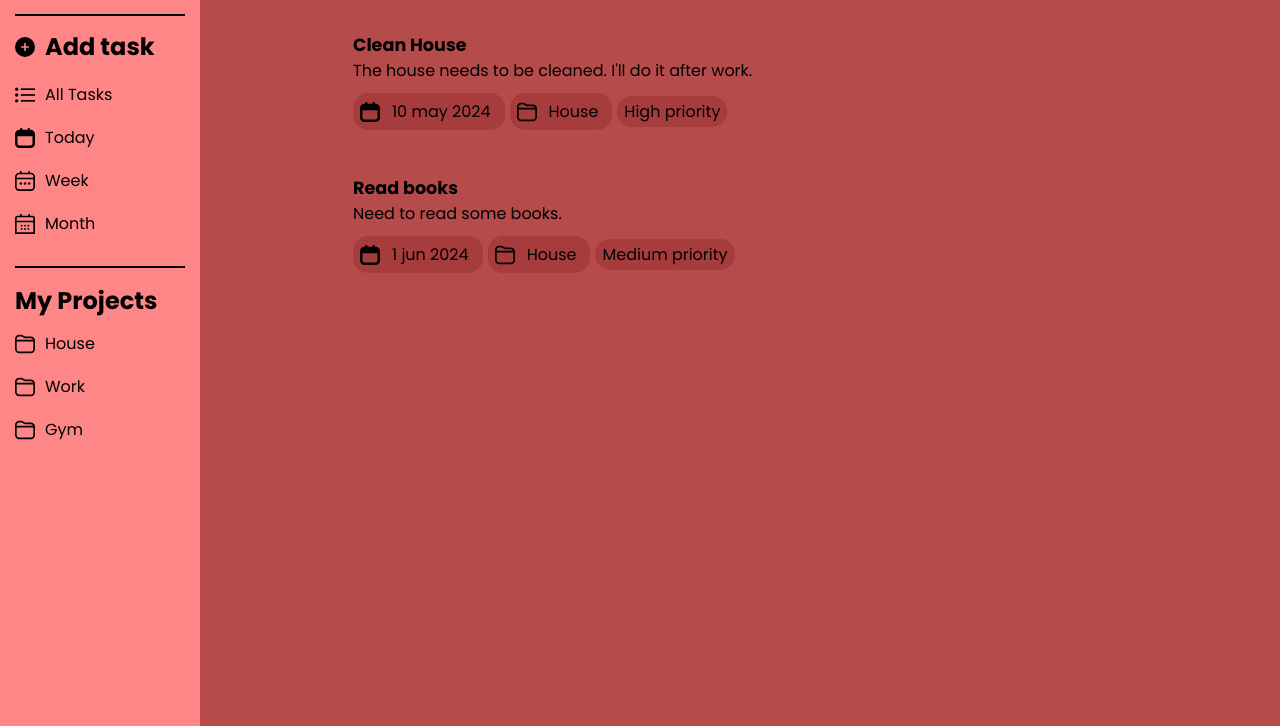
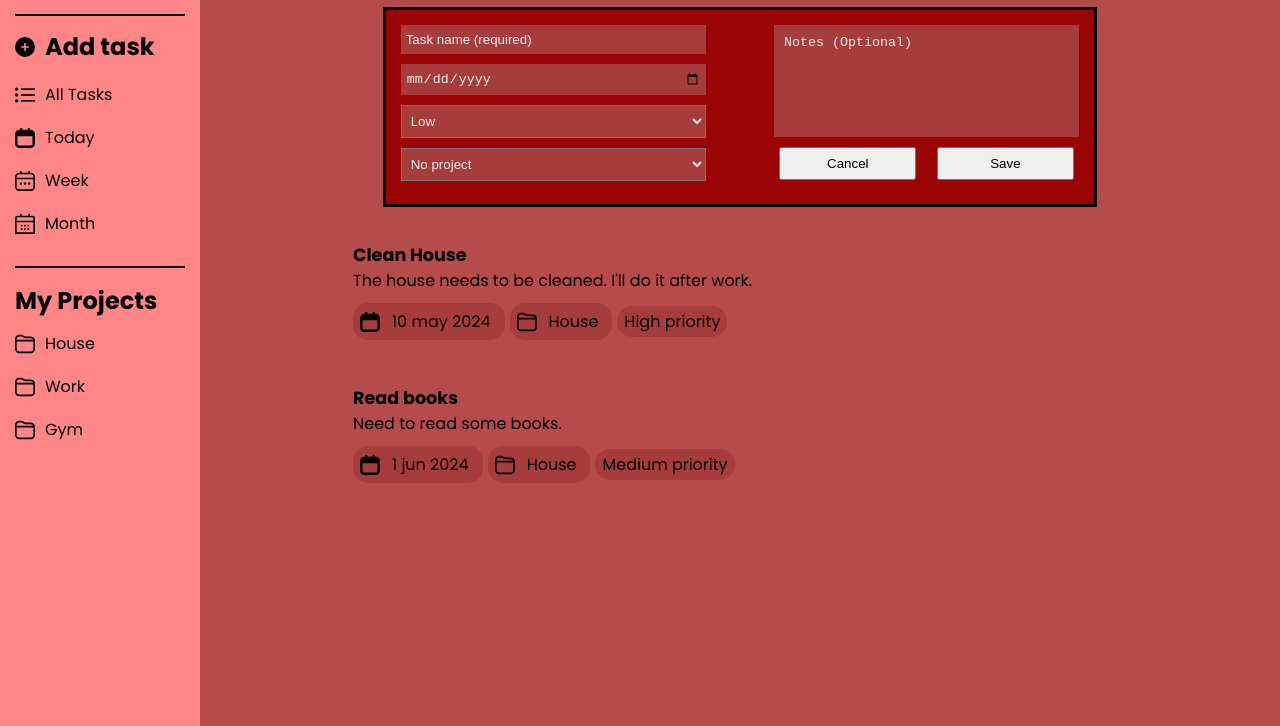
Before and after one commit to Bre323/ToDo-List, a website built with webpack: page src/index.html in a window 1280 px wide. Shown: the part 74-800 px from the top of the page. Built offline with nearby package versions, Linux system fonts and the light colour scheme.

Commit message:
dialog box complete

```diff
--- a/src/index.html
+++ b/src/index.html
@@ -9,6 +9,7 @@
     <link rel="stylesheet" href="./style.css">
     <title>To-Do</title>
 </head>
+
 <body>
     <div class="wrapper">
         <aside>
@@ -66,8 +67,39 @@
                 <h2>All Tasks</h2>
             </div>
 
-            <div class="task-list">
-                <div class="task-item">
+            <ul class="task-list">
+                <dialog open class="modal-box">
+                    <form>
+                        <div class="left-form">
+                            <input type="text" placeholder="Task name (required)" required>
+                            <input type="date" required>
+
+                            <select name="priority" id="priority-input" required>
+                                <option value="low">Low</option>
+                                <option value="medium">Medium</option>
+                                <option value="high">High</option>
+                            </select>
+
+                            <select name="project" id="project-input">
+                                <option value="no-project">No project</option>
+                                <option value="house">House</option>
+                                <option value="work">Work</option>
+                                <option value="gym">Gym</option>
+                            </select>
+                        </div>
+
+                        <div class="right-form">
+                            <textarea name="notes" id="notes" placeholder="Notes (Optional)"></textarea>
+
+                            <div class="form-buttons">
+                                <button id="cancel-button">Cancel</button>
+                                <button id="save-button">Save</button>
+                            </div>
+                        </div>
+                    </form>
+                </dialog>
+
+                <li class="task-item">
                     <p>Clean House</p>
                     <p>The house needs to be cleaned. I'll do it after work.</p>
 
@@ -84,9 +116,9 @@
 
                         <p>High priority</p>
                     </div>
-                </div>
+                </li>
 
-                <div class="task-item">
+                <li class="task-item">
                     <p>Read books</p>
                     <p>Need to read some books.</p>
 
@@ -103,8 +135,8 @@
 
                         <p>Medium priority</p>
                     </div>
-                </div>
-            </div>
+                </li>
+            </ul>
         </main>
     </div>
 </body>
--- a/src/style.css
+++ b/src/style.css
@@ -10,6 +10,7 @@
     --div-active-color: rgb(255, 109, 109);
     --background: rgb(182, 75, 75);
     --info-item: rgb(167, 60, 60);
+    --modal-box-color: rgb(155, 4, 4);
     --font-color: rgb(235, 235, 235);
 }
 
@@ -23,6 +24,8 @@ body {
     display: flex;
 }
 
+
+/* Sidebar Section */
 aside {
     background-color: var(--menu-background);
     width: 20%;
@@ -76,6 +79,8 @@ img {
     background-color: var(--div-active-color);
 }
 
+
+/* Main Section */
 main {
     width: 100%;
     min-width: 450px;
@@ -87,10 +92,74 @@ main .title {
     border-bottom: 1px solid black;
 }
 
+.modal-box {
+    background-color: var(--modal-box-color);
+    position: relative;
+    height: 200px;
+    width: 90%;
+    padding: 15px;
+    margin: 10px auto;
+}
+
+.modal-box > form {
+    display: flex;
+    justify-content: space-between;
+}
+
+form div {
+    width: 45%;
+}
+
+.left-form input,
+.left-form select {
+    background-color: var(--info-item);
+    color: var(--font-color);
+    padding: 7px 5px;
+}
+
+input,
+textarea {
+    border: none;
+}
+
+input::placeholder,
+textarea::placeholder {
+    color: var(--font-color);
+}
+
+.left-form,
+.right-form {
+    display: flex;
+    flex-direction: column;
+    gap: 10px;
+}
+
+.right-form textarea {
+    background-color: var(--info-item);
+    height: 112px;
+    width: 100%;
+    resize: none;
+    padding: 10px;
+}
+
+.right-form > .form-buttons {
+    display: flex;
+    align-items: center;
+    justify-content: space-around;
+    gap: 10px;
+    width: 100%;
+}
+
+.form-buttons > button {
+    width: 45%;
+    padding: 7px 5px;
+}
+
 .task-item {
     margin-top: 25px;
     padding: 10px;
     transition: 0.3s;
+    list-style: none;
 }
 
 .task-item:hover {
```
